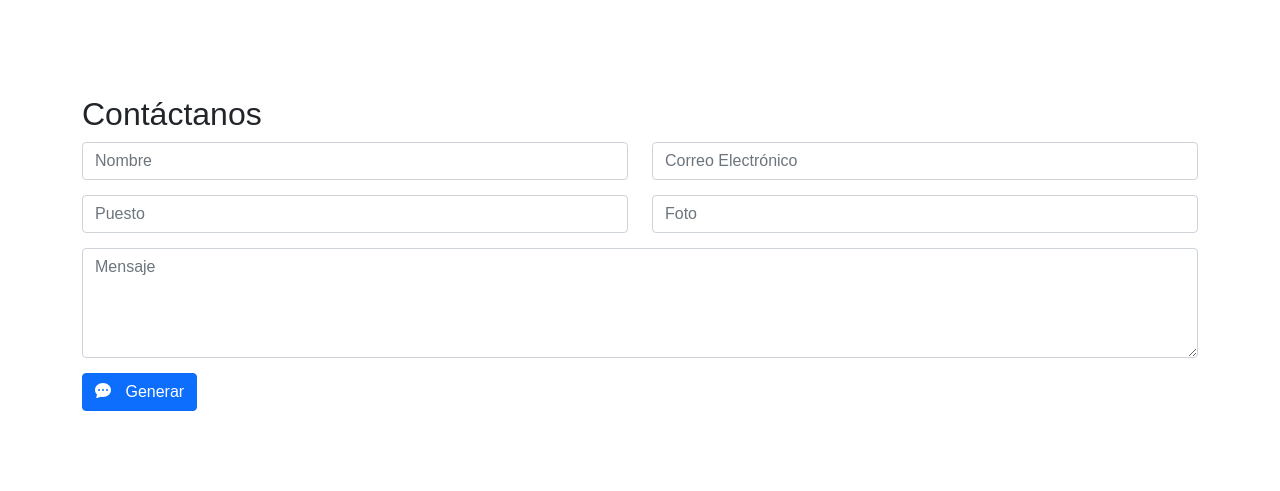
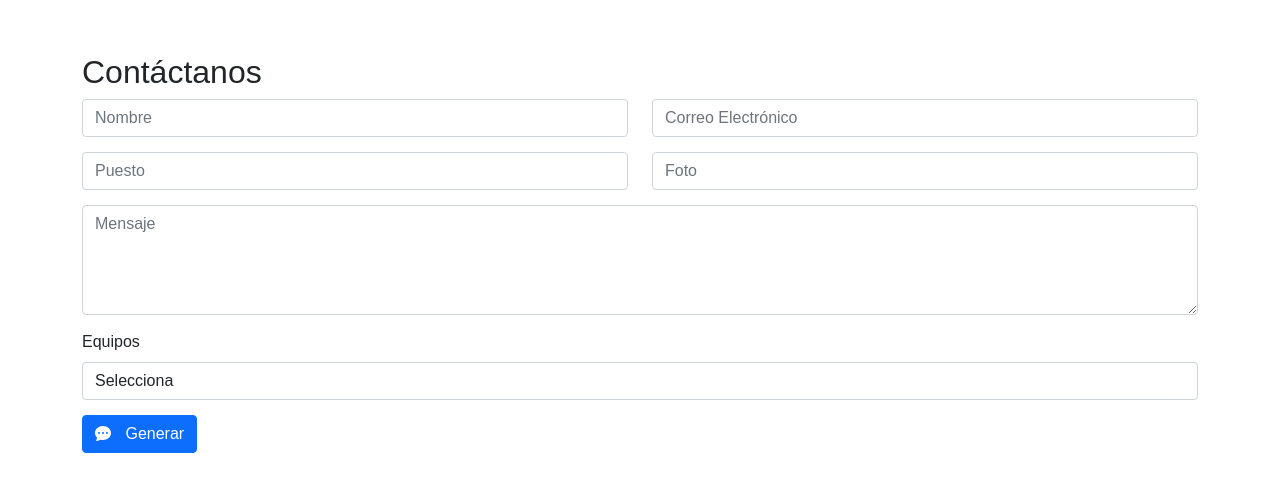
Before and after one commit to axxving/curso-react-alura-axxving, a React (Vite) app: page / in a window 1280 px wide. Shown: the part 947-1438 px from the top of the page. Built offline with nearby package versions, Linux system fonts and the light colour scheme.

Commit message:
feat(): button, List and prevent default

```diff
--- a/src/components/Formulario.jsx
+++ b/src/components/Formulario.jsx
@@ -2,13 +2,22 @@ import React from 'react';
 import { Container, Row, Form, Button } from 'react-bootstrap';
 import { ChatDotsFill } from 'react-bootstrap-icons';
 import { Campo } from './Campo';
+import { ListaOpciones } from './listaOpciones/ListaOpciones';
+import { Boton } from './listaOpciones/Boton';
 
 export const Formulario = () => {
+
+    const manejarEnvio = (e) => {
+        console.log('Manejar el envio', e);
+        // Evitando el envio del formulario
+        e.preventDefault();
+    }
+
     return (
         <Container fluid className='formulario'>
             <Container>
                 <h2>Contáctanos</h2>
-                <Form>
+                <Form onSubmit={manejarEnvio}>
                     <Row>
                         <Campo controlId="formName" type="text" placeholder="Nombre" />
                         <Campo controlId="formEmail" type="email" placeholder="Correo Electrónico" />
@@ -20,7 +29,11 @@ export const Formulario = () => {
                     <Form.Group controlId="formMessage">
                         <Form.Control className='form-input' as="textarea" rows={4} placeholder="Mensaje" />
                     </Form.Group>
-                    <Button variant="primary" type="submit"><ChatDotsFill className="mr-2 mb-1" /> Generar</Button>
+                    <Row>
+                        <ListaOpciones />
+                    </Row>
+                    <Boton title={"Generar"}>
+                    </Boton>
                 </Form>
             </Container>
         </Container>
--- /dev/null
+++ b/src/components/listaOpciones/Boton.jsx
@@ -0,0 +1,9 @@
+import React from 'react';
+import { Button } from 'react-bootstrap';
+import { ChatDotsFill } from 'react-bootstrap-icons';
+
+export const Boton = ({title}) => {
+    return (
+        <Button variant="primary" type="submit"><ChatDotsFill className="mr-2 mb-1" /> {title}</Button>
+    );
+};
--- /dev/null
+++ b/src/components/listaOpciones/ListaOpciones.jsx
@@ -0,0 +1,32 @@
+import React from 'react';
+import { Form } from 'react-bootstrap';
+
+export const ListaOpciones = () => {
+
+
+    // Metodo Map -> arreglo.map( (equipo, index) => {
+    //     return <opcion key={index}>{equipo}</option>
+    //})
+    const equipos = [
+        "Selecciona",
+        "Diseño",
+        "Frontend",
+        "Backend",
+        "Fullstack",
+        "Mobile",
+        "UI/UX",
+    ];
+
+    return (
+        <Form.Group className='listaOpciones' controlId="opciones">
+            <Form.Label>Equipos</Form.Label>
+            <Form.Control as="select">
+                {
+                    equipos.map((equipo, index) =>
+                        <option key={index}>{equipo}</option>
+                    )
+                }
+            </Form.Control>
+        </Form.Group>
+    );
+};
--- a/src/index.css
+++ b/src/index.css
@@ -41,3 +41,7 @@
 .mt-2 {
     margin-top: 10px;
 }
+
+.listaOpciones {
+    margin-bottom: 15px;
+}
```
